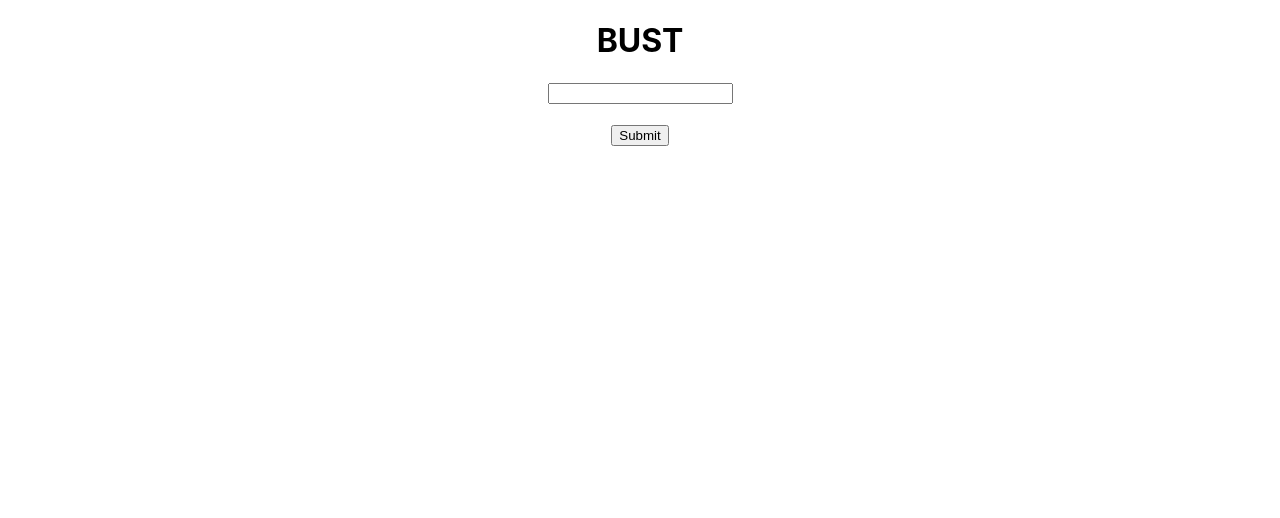
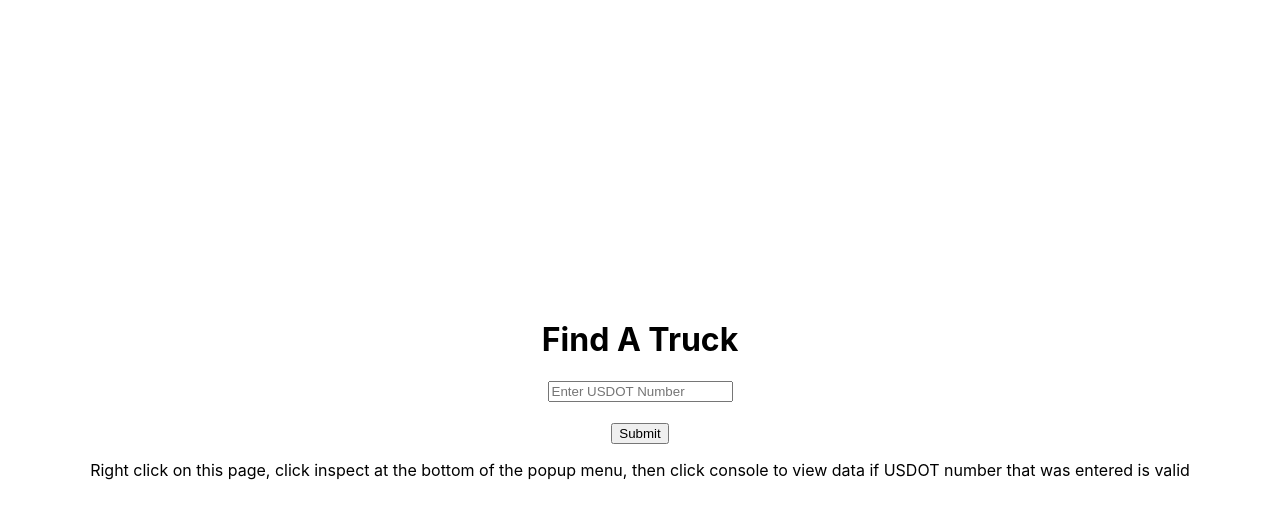
Before and after one commit to NavarroErk/findatruck, a React (Create React App) app: page / in a window 1280 px wide. Shown: the top 518 px of the page. Built offline with nearby package versions, Linux system fonts and the light colour scheme.

Commit message:
add placeholder to textbox

```diff
--- a/src/App.jsx
+++ b/src/App.jsx
@@ -29,7 +29,7 @@ function App() {
         return response.json();
       })
       .then(data => {
-        console.table(data);
+        console.log(data);
       })
       .catch(error => {
         console.error(error);
@@ -45,12 +45,13 @@ function App() {
   return (
     <div className="App">
       <div className="content">
-        <h1>BUST</h1>
-        <input id='usdotNum' type="text" onChange={onchange} />
+        <h1 style={{"marginTop": "40vh"}}>Find A Truck</h1>
+        <input id='usdotNum' type="text" placeholder='Enter USDOT Number' onChange={onchange} />
         <br />
         <br />
         <button id='submitBtn' type='button' onClick={submitClicked}>Submit</button>
       </div>
+      <p>Right click on this page, click inspect at the bottom of the popup menu, then click console to view data if USDOT number that was entered is valid</p>
     </div>
   );
 }
```
